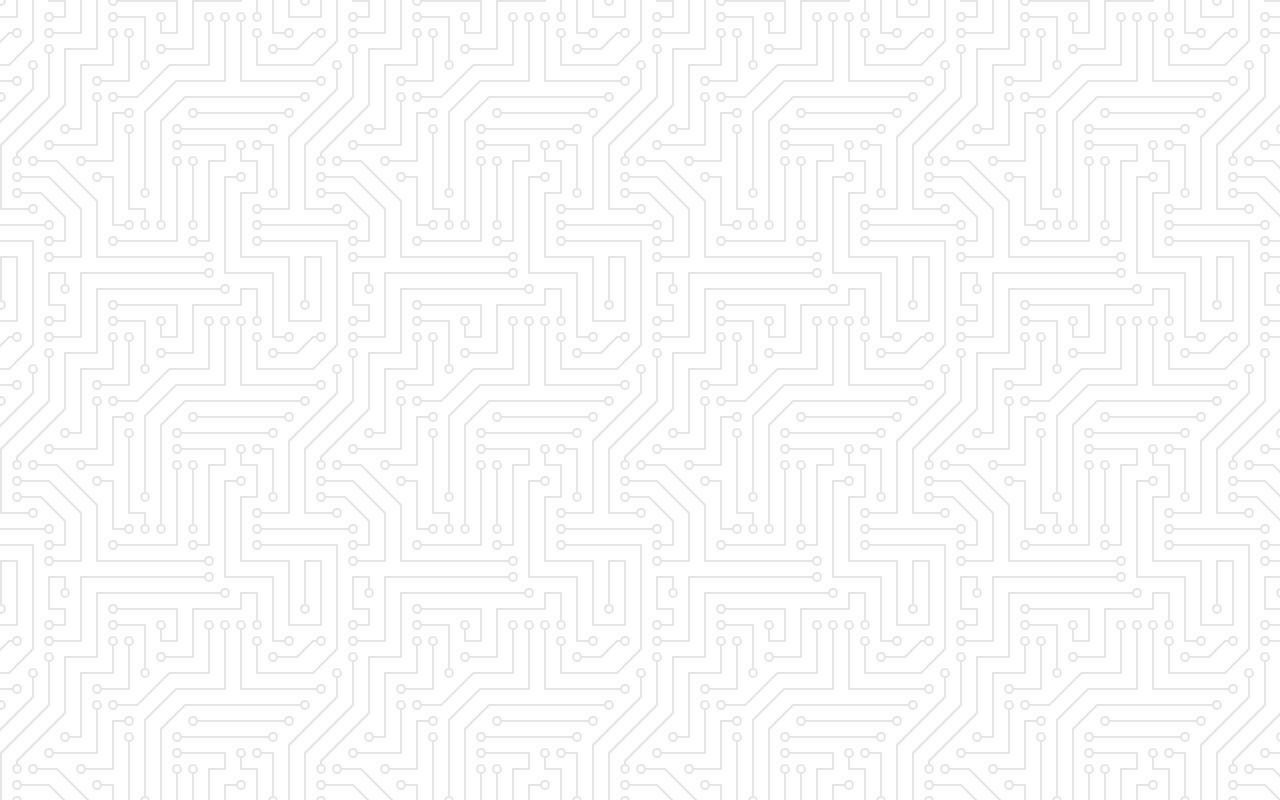
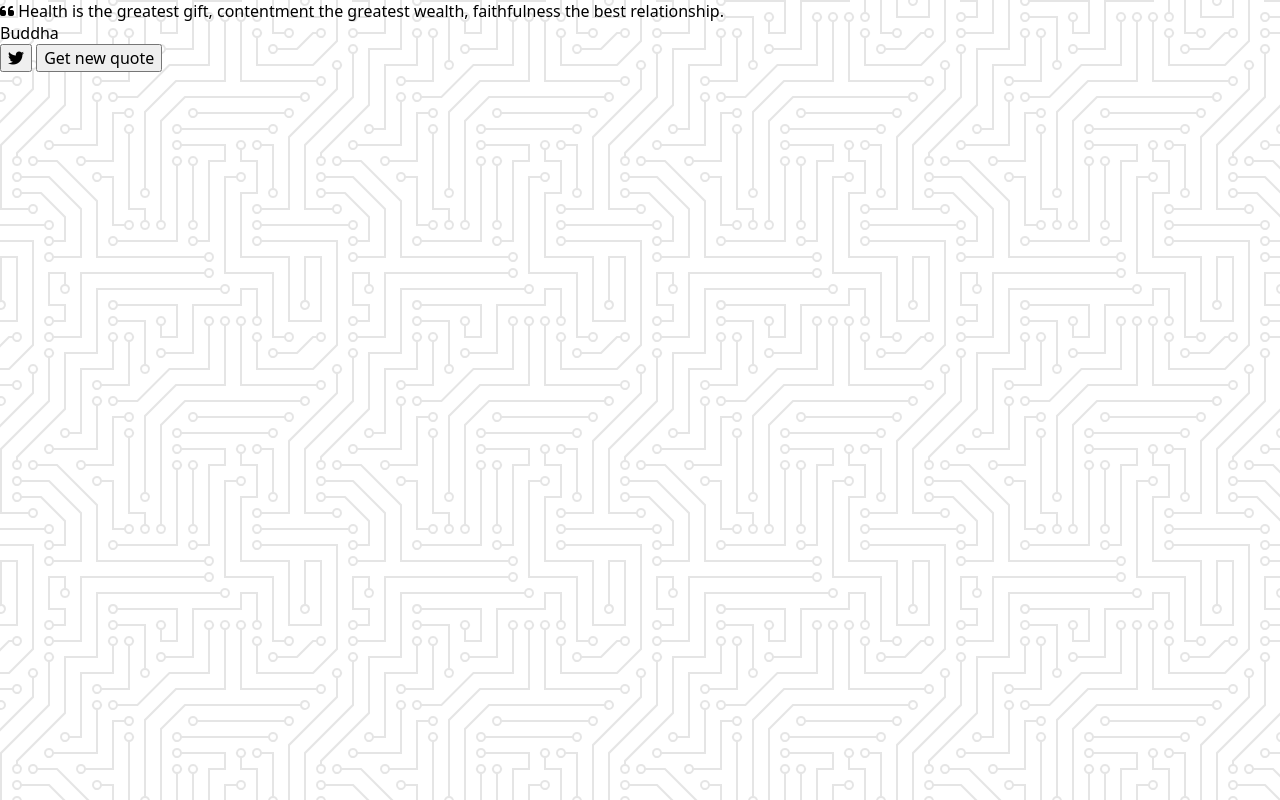
Before and after one commit to Chomikens/quote-generator-ztm, a website: page index.html in a window 1280 px wide. Drawn offline with Linux system fonts and the light colour scheme.

Commit message:
HTML structure

```diff
--- a/index.html
+++ b/index.html
@@ -3,11 +3,33 @@
 <head>
     <meta charset="UTF-8">
     <meta name="viewport" content="width=device-width, initial-scale=1.0">
+    <!-- Styles -->
     <link rel="stylesheet" href="./src/styles/style.css">
+    <!-- Font Awsome Icons -->
+    <script src="https://kit.fontawesome.com/cd3b06e286.js" crossorigin="anonymous"></script>
+    <!-- Javascipt logic -->
     <script src="./src/script.js" defer></script>
     <title>Quote Geneator</title>
 
 </head>
 <body>
+    <div class="quote-container" id="quote-container">
+    <!-- Quote -->
+        <div class="quote-text">
+            <i class="fas fa-quote-left"></i>
+            <span id="quote">Health is the greatest gift, contentment the greatest wealth, faithfulness the best relationship.</span>
+        </div>
+        <!-- Author -->
+        <div class="quote-author">
+            <span id="author">Buddha</span>
+        </div>
+
+        <div class="quote-buttons">
+            <button class="quote-button twitter-button" id="twitter" title="Tweet This!">
+              <i class="fab fa-twitter"></i>
+            </button>
+            <button class="quote-button" id="new-quote" title="Get new quote">Get new quote</button>
+        </div>
+    </div>
 </body>
 </html>
```
